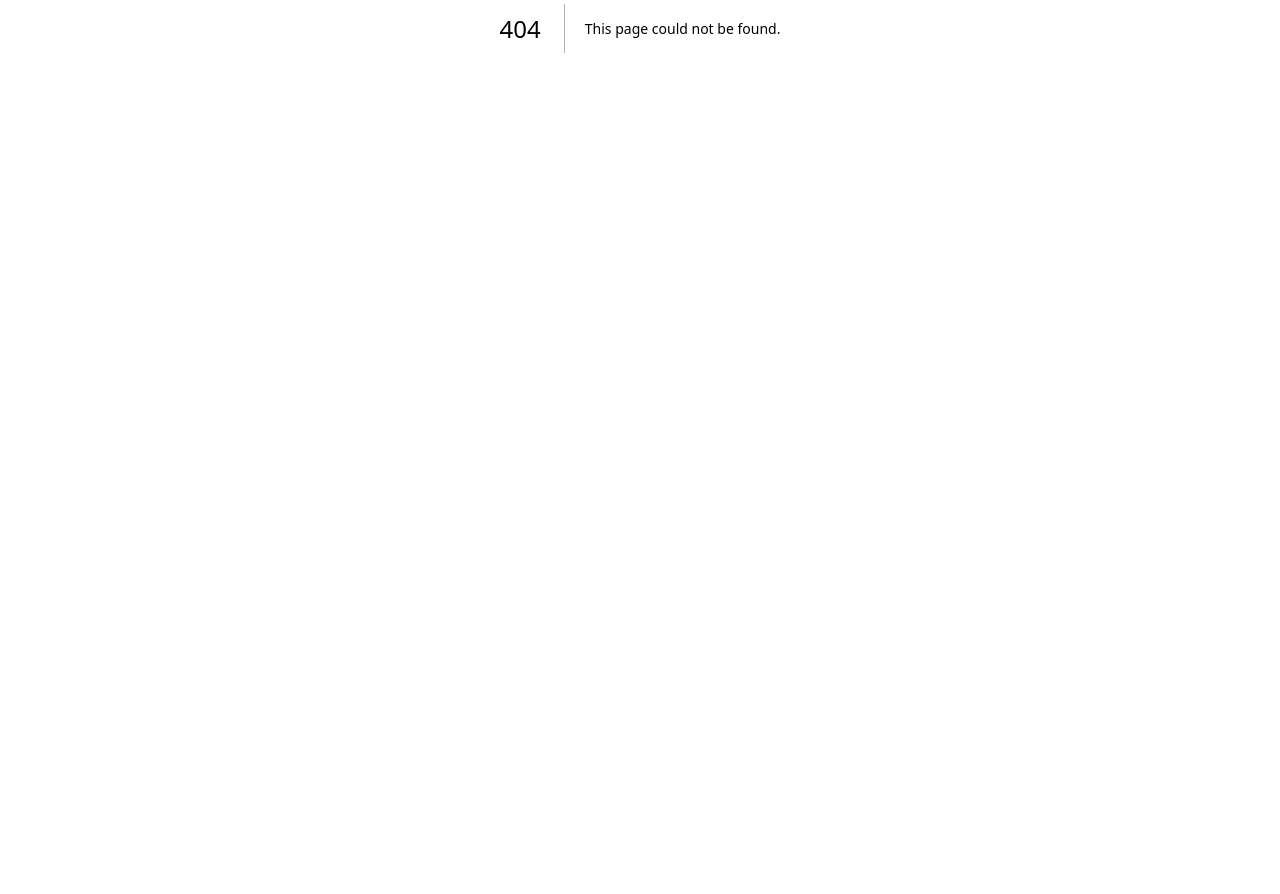
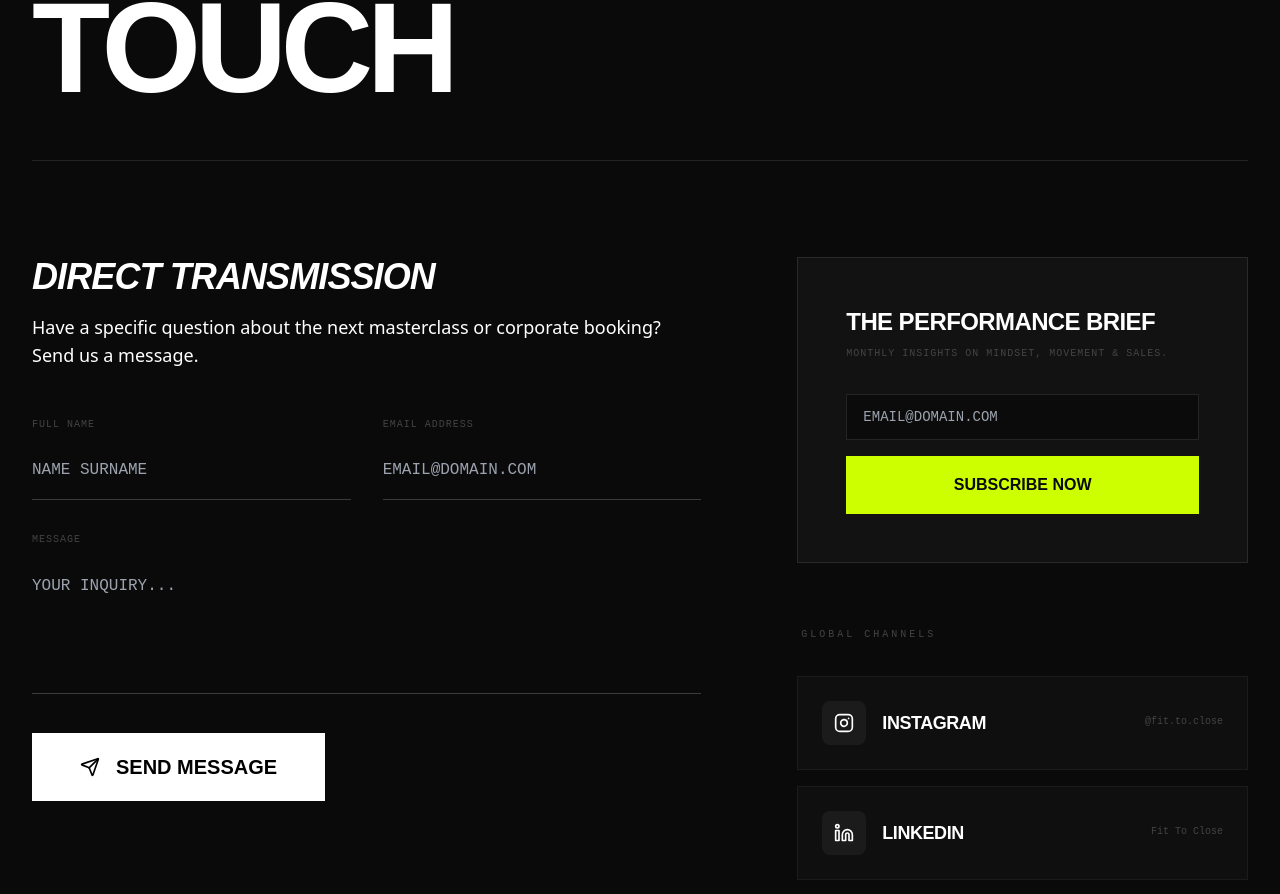
Before and after one commit to dojanjanjan/fit-to-close-lp, a Next.js app: page /contact in a window 1280 px wide. Before the commit this address had no page. Shown: the part 372-1266 px from the top of the page. Before the commit the page ends 800 px from the top, so only its background shows below. Built offline with nearby package versions, Linux system fonts and the light colour scheme.

Commit message:
feat: add integrated contact page with form, newsletter and social links

```diff
--- /dev/null
+++ b/app/contact/page.tsx
@@ -0,0 +1,180 @@
+'use client'
+
+import { useState } from 'react'
+import Navigation from '@/components/Navigation'
+import Footer from '@/components/Footer'
+import { Mail, MessageSquare, Instagram, Linkedin, Send, Loader2 } from 'lucide-react'
+import { useLanguage } from '@/context/LanguageContext'
+
+export default function ContactPage() {
+  const { language } = useLanguage()
+  const [formState, setFormState] = useState({ name: '', email: '', message: '' })
+  const [subscribeState, setSubscribeState] = useState({ email: '' })
+  const [loading, setLoading] = useState(false)
+  const [sent, setSent] = useState(false)
+
+  const handleContactSubmit = async (e: React.FormEvent) => {
+    e.preventDefault()
+    setLoading(true)
+    // Simulate API call
+    setTimeout(() => {
+      setLoading(false)
+      setSent(true)
+      setFormState({ name: '', email: '', message: '' })
+    }, 1500)
+  }
+
+  const handleSubscribe = async (e: React.FormEvent) => {
+    e.preventDefault()
+    alert('Subscribed successfully to the FTC Performance Newsletter.')
+    setSubscribeState({ email: '' })
+  }
+
+  return (
+    <div className="bg-bg min-h-screen text-text font-sans selection:bg-accent selection:text-black">
+      <Navigation />
+
+      <main className="py-24">
+        <div className="max-w-7xl mx-auto px-8">
+          <header className="mb-24 animate-slideIn">
+            <div className="font-mono text-accent text-sm mb-4 tracking-[0.3em] uppercase">Connect / Inquire</div>
+            <h1 className="font-display text-[11vw] md:text-9xl font-black uppercase leading-[0.85] mb-12 tracking-tighter break-words">
+              GET IN<br />
+              <span className="text-white">TOUCH</span>
+            </h1>
+            <div className="h-px bg-white/10 w-full" />
+          </header>
+
+          <div className="grid grid-cols-1 lg:grid-cols-12 gap-16 lg:gap-24">
+
+            {/* Contact Form Column */}
+            <div className="lg:col-span-7 space-y-12">
+              <div className="space-y-4">
+                <h2 className="font-display text-4xl font-black uppercase tracking-tight italic">Direct Transmission</h2>
+                <p className="text-muted-foreground font-light text-lg">Have a specific question about the next masterclass or corporate booking? Send us a message.</p>
+              </div>
+
+              {sent ? (
+                <div className="p-12 border border-accent/30 bg-accent/5 rounded-xl text-center space-y-6">
+                  <div className="text-accent text-5xl">✓</div>
+                  <h3 className="font-display text-2xl font-black uppercase">Message Received</h3>
+                  <p className="text-muted-foreground font-mono text-sm uppercase">Transmission successful. We will respond within 24 hours.</p>
+                  <button onClick={() => setSent(false)} className="text-accent font-mono text-xs uppercase tracking-widest border-b border-accent pb-1 hover:text-white hover:border-white transition-colors">Send another message</button>
+                </div>
+              ) : (
+                <form onSubmit={handleContactSubmit} className="space-y-8">
+                  <div className="grid grid-cols-1 md:grid-cols-2 gap-8">
+                    <div className="space-y-2 group">
+                      <label className="block font-mono text-[10px] uppercase text-muted tracking-widest group-focus-within:text-accent transition-colors">Full Name</label>
+                      <input
+                        required
+                        type="text"
+                        placeholder="NAME SURNAME"
+                        className="w-full bg-transparent border-b border-white/20 py-4 focus:outline-none focus:border-accent text-white font-mono transition-all"
+                        value={formState.name}
+                        onChange={e => setFormState({...formState, name: e.target.value})}
+                      />
+                    </div>
+                    <div className="space-y-2 group">
+                      <label className="block font-mono text-[10px] uppercase text-muted tracking-widest group-focus-within:text-accent transition-colors">Email Address</label>
+                      <input
+                        required
+                        type="email"
+                        placeholder="EMAIL@DOMAIN.COM"
+                        className="w-full bg-transparent border-b border-white/20 py-4 focus:outline-none focus:border-accent text-white font-mono transition-all"
+                        value={formState.email}
+                        onChange={e => setFormState({...formState, email: e.target.value})}
+                      />
+                    </div>
+                  </div>
+                  <div className="space-y-2 group">
+                    <label className="block font-mono text-[10px] uppercase text-muted tracking-widest group-focus-within:text-accent transition-colors">Message</label>
+                    <textarea
+                      required
+                      rows={4}
+                      placeholder="YOUR INQUIRY..."
+                      className="w-full bg-transparent border-b border-white/20 py-4 focus:outline-none focus:border-accent text-white font-mono transition-all resize-none"
+                      value={formState.message}
+                      onChange={e => setFormState({...formState, message: e.target.value})}
+                    />
+                  </div>
+                  <button
+                    disabled={loading}
+                    type="submit"
+                    className="group flex items-center gap-4 bg-white text-black px-12 py-5 font-display text-xl uppercase font-black hover:bg-accent transition-all hover:translate-x-2"
+                  >
+                    {loading ? <Loader2 className="animate-spin h-6 w-6" /> : <><Send size={20} /> SEND MESSAGE</>}
+                  </button>
+                </form>
+              )}
+            </div>
+
+            {/* Side Info Column */}
+            <div className="lg:col-span-5 space-y-16">
+
+              {/* Newsletter Block */}
+              <div className="bg-white/[0.03] border border-white/10 p-10 md:p-12 space-y-8">
+                <div className="space-y-2">
+                  <h3 className="font-display text-2xl font-black uppercase tracking-tight">The Performance Brief</h3>
+                  <p className="font-mono text-[10px] text-muted uppercase tracking-widest">Monthly insights on Mindset, Movement & Sales.</p>
+                </div>
+                <form onSubmit={handleSubscribe} className="space-y-4">
+                  <input
+                    required
+                    type="email"
+                    placeholder="EMAIL@DOMAIN.COM"
+                    className="w-full bg-black/40 border border-white/10 px-4 py-3 focus:outline-none focus:border-accent text-white font-mono text-sm transition-all"
+                    value={subscribeState.email}
+                    onChange={e => setSubscribeState({email: e.target.value})}
+                  />
+                  <button type="submit" className="w-full bg-accent text-bg py-4 font-display font-black uppercase hover:bg-white transition-colors">Subscribe Now</button>
+                </form>
+              </div>
+
+              {/* Social Channels */}
+              <div className="space-y-8">
+                <h3 className="font-mono text-[10px] uppercase text-muted tracking-[0.3em] pl-1">Global Channels</h3>
+                <div className="grid grid-cols-1 gap-4">
+                  <a href="https://instagram.com/fit.to.close" target="_blank" className="flex items-center justify-between p-6 bg-white/[0.02] border border-white/5 hover:border-accent/40 transition-all group">
+                    <div className="flex items-center gap-4">
+                      <div className="p-3 bg-white/5 rounded-lg group-hover:bg-accent/20 transition-colors">
+                        <Instagram className="h-5 w-5 text-white group-hover:text-accent" />
+                      </div>
+                      <span className="font-display text-lg uppercase font-black tracking-tight">Instagram</span>
+                    </div>
+                    <span className="text-[10px] font-mono text-muted group-hover:text-accent transition-colors">@fit.to.close</span>
+                  </a>
+                  <a href="https://linkedin.com/company/fit-to-close" target="_blank" className="flex items-center justify-between p-6 bg-white/[0.02] border border-white/5 hover:border-accent/40 transition-all group">
+                    <div className="flex items-center gap-4">
+                      <div className="p-3 bg-white/5 rounded-lg group-hover:bg-accent/20 transition-colors">
+                        <Linkedin className="h-5 w-5 text-white group-hover:text-accent" />
+                      </div>
+                      <span className="font-display text-lg uppercase font-black tracking-tight">LinkedIn</span>
+                    </div>
+                    <span className="text-[10px] font-mono text-muted group-hover:text-accent transition-colors">Fit To Close</span>
+                  </a>
+                </div>
+              </div>
+
+              {/* Direct Info */}
+              <div className="pt-8 space-y-6">
+                <div className="flex items-center gap-4">
+                  <div className="w-8 h-px bg-accent" />
+                  <span className="font-mono text-[10px] text-muted uppercase tracking-widest">Digital HQ</span>
+                </div>
+                <div className="space-y-2 font-mono text-sm uppercase">
+                  <p className="text-white">Young Creatives BKK / Hey Brand</p>
+                  <p className="text-muted-foreground">Bangkok, Thailand</p>
+                  <a href="mailto:hello@fit-to-close.com" className="text-accent hover:text-white transition-colors">hello@fit-to-close.com</a>
+                </div>
+              </div>
+
+            </div>
+          </div>
+        </div>
+      </main>
+
+      <Footer />
+    </div>
+  )
+}
```
